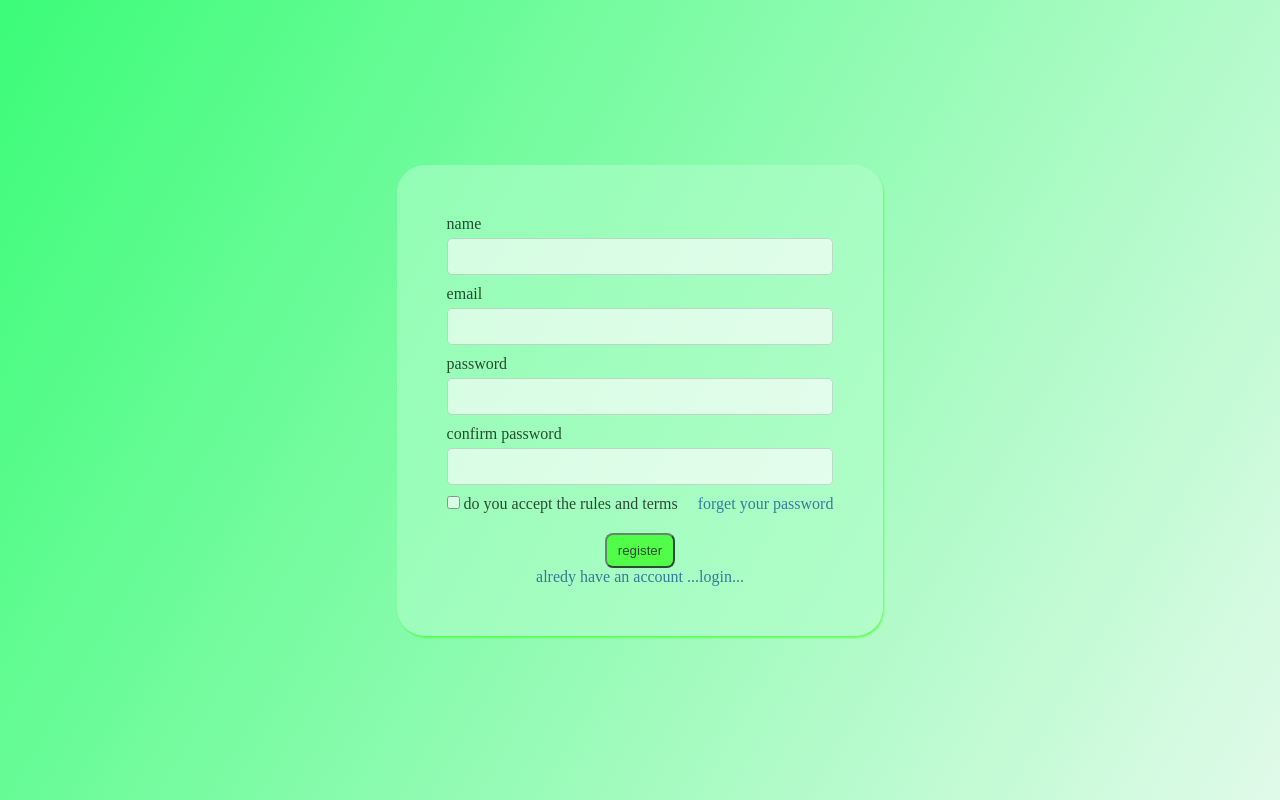
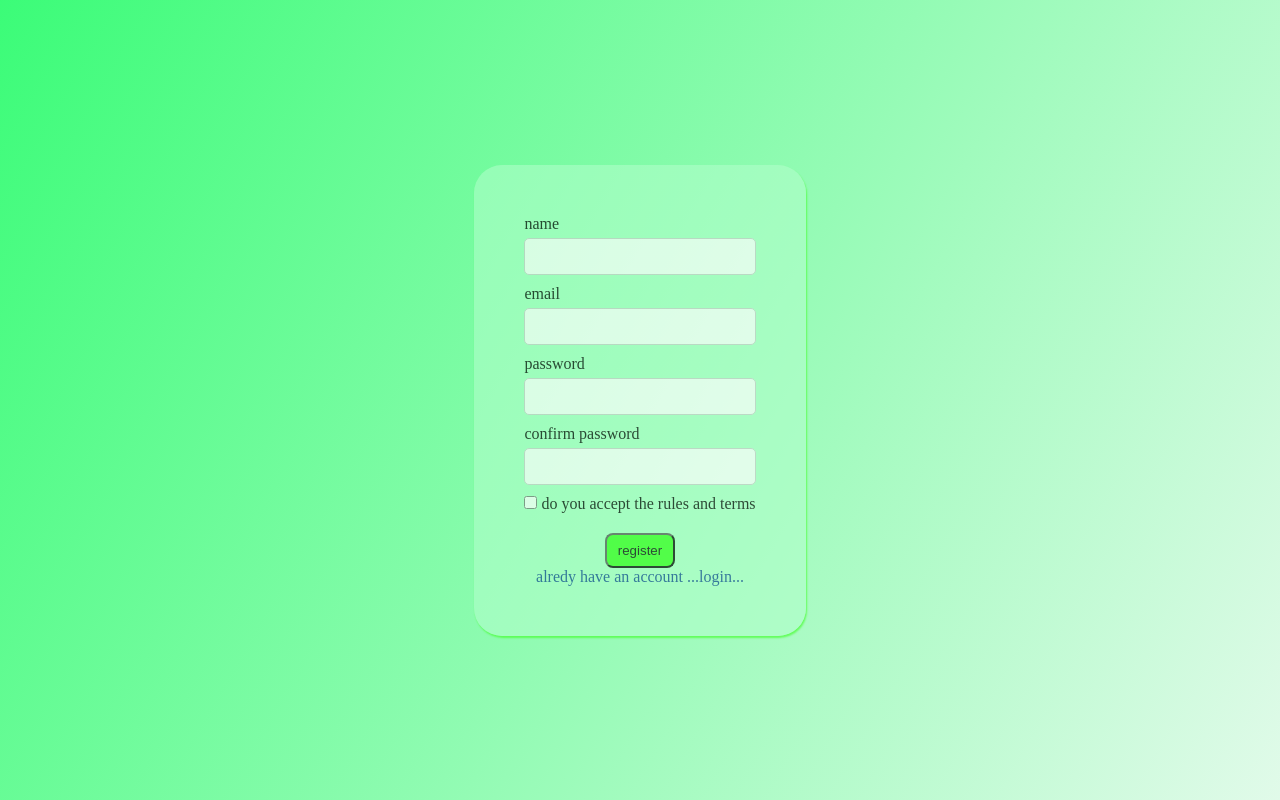
Before and after one commit to kahtanaldaioub/B4F, a plain HTML site: page home-practice/form/form.html in a window 1280 px wide. Drawn offline with Linux system fonts and the light colour scheme.

Commit message:
html+css 25/8/2026/e/

```diff
--- a/home-practice/form/form.html
+++ b/home-practice/form/form.html
@@ -34,7 +34,6 @@
             <input type="checkbox" required />
           <label for="rules">do you accept the rules and terms</label>
           </div>
-          <a class="forget-password-link" href="#">forget your password</a>
         </div>
         <button class="register-button">register</button>
         <a class="to-login" href="#">alredy have an account ...login...</a>
```
